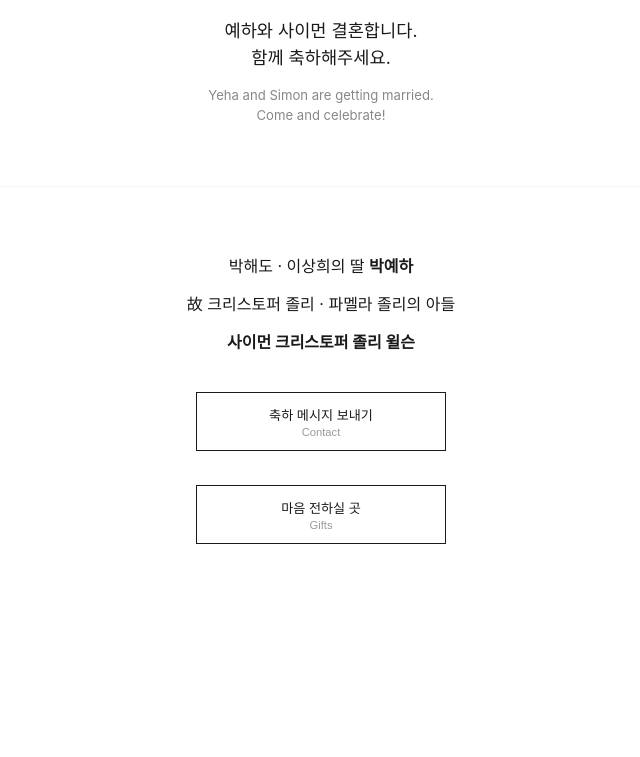
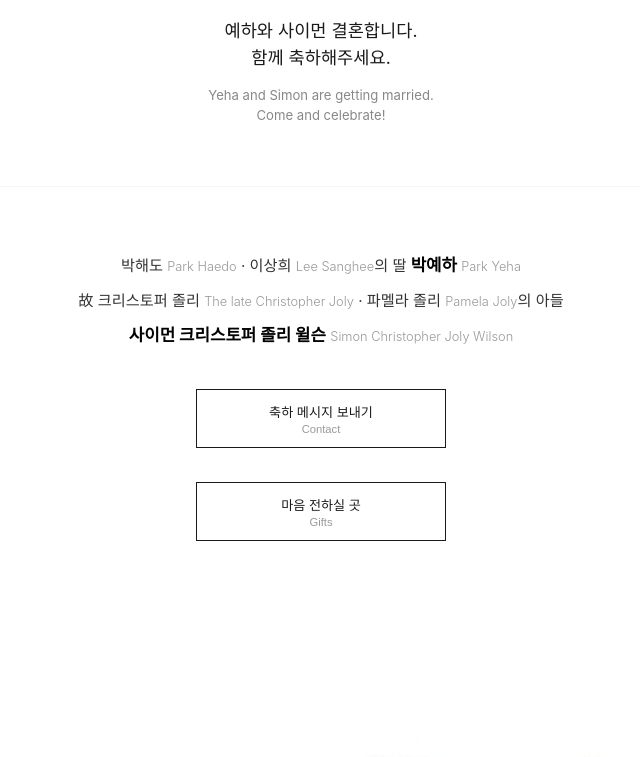
Before and after one commit to yehaash/Yeha-Simon-Wedding, a plain HTML site: page index.html in a window 1280 px wide. Shown: the part 1096-1853 px from the top of the page, without its empty margins (319-959 px from the left). Drawn offline with Linux system fonts and the light colour scheme.

Commit message:
Update index.html

```diff
--- a/index.html
+++ b/index.html
@@ -7,7 +7,7 @@
 
     <meta property="og:type" content="website">
     <meta property="og:title" content="박예하 & 사이먼 결혼합니다">
-    <meta property="og:description" content="2026. 04. 25 13:00 네스트 호텔">
+    <meta property="og:description" content="2026. 04. 25 13:00 네스트호텔">
     <meta property="og:image" content="https://cdn.imweb.me/upload/S2026030268996512d33da/9865370a4da49.jpg">
 
     <style>
@@ -27,7 +27,9 @@
 
         .greeting-section { padding: 30px 28px 60px; }
         .names-section { padding: 60px 28px; border-top: 1px solid #f5f5f5; }
-        .names-list { font-size: 1rem; line-height: 2.4; margin-bottom: 30px; }
+        .names-list { font-size: 0.95rem; line-height: 2.2; margin-bottom: 35px; color: #333; }
+        .names-list b { font-size: 1.05rem; color: #000; }
+        .names-list span { font-size: 0.8rem; color: #999; font-weight: 300; }
 
         .action-btn { display: inline-block; width: 250px; padding: 12px 20px; border: 1px solid var(--main-color); background: transparent; font-size: 0.82rem; color: var(--main-color); text-decoration: none; cursor: pointer; margin-bottom: 10px; box-sizing: border-box; }
         .btn-sub { font-size: 0.7rem; color: #999; display: block; margin-top: 2px; font-weight: 300; }
@@ -49,7 +51,6 @@
         .schedule-info { padding: 20px 24px 0; }
         .schedule-info b { font-size: 0.9rem; font-weight: 600; display: block; }
 
-        /* 위치 및 상세 교통 정보 섹션 (중앙 정렬 수정) */
         .location-section { background: var(--bg-gray); padding: 80px 28px; text-align: center; }
         .loc-title { font-size: 1.1rem; font-weight: 700; margin-bottom: 10px; display: block; }
         .loc-addr { font-size: 0.9rem; color: #555; line-height: 1.6; margin-bottom: 35px; }
@@ -68,7 +69,7 @@
 
     <section class="hero-section reveal">
         2026. 04. 25 13:00
-        <b>네스트 호텔</b>
+        <b>네스트호텔</b>
         <span class="eng-sub">Nest Hotel Yeongjongdo</span>
     </section>
 
@@ -83,8 +84,8 @@
 
     <section class="names-section reveal">
         <div class="names-list">
-            박해도 · 이상희의 딸 <b>박예하</b><br>
-            故 크리스토퍼 졸리 · 파멜라 졸리의 아들<br><b>사이먼 크리스토퍼 졸리 윌슨</b>
+            박해도 <span>Park Haedo</span> · 이상희 <span>Lee Sanghee</span>의 딸 <b>박예하</b> <span>Park Yeha</span><br>
+            故 크리스토퍼 졸리 <span>The late Christopher Joly</span> · 파멜라 졸리 <span>Pamela Joly</span>의 아들<br><b>사이먼 크리스토퍼 졸리 윌슨</b> <span>Simon Christopher Joly Wilson</span>
         </div>
         <button class="action-btn" onclick="toggleAcc('msgContent')">축하 메시지 보내기<span class="btn-sub">Contact</span></button>
         <div id="msgContent" class="accordion-content">
```
